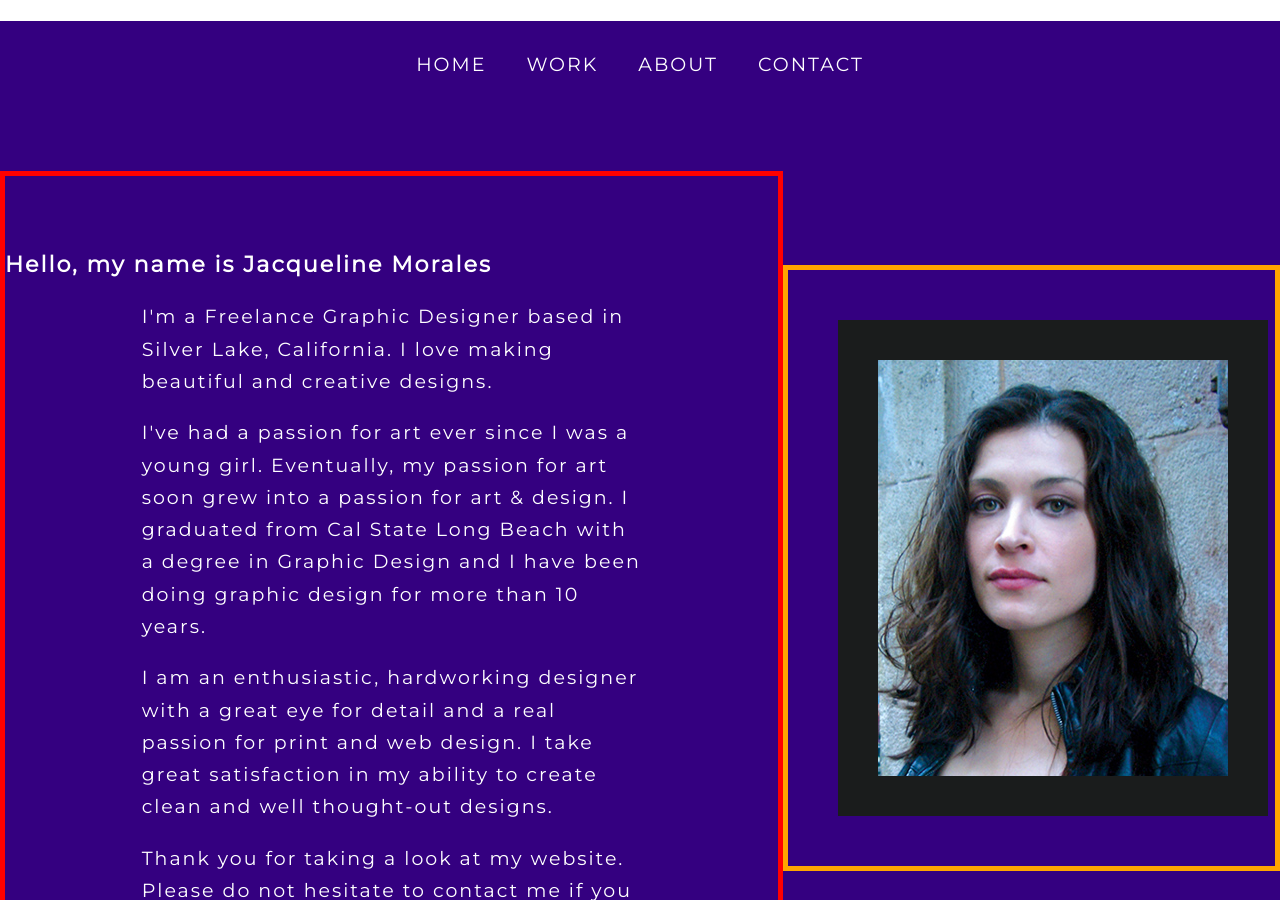
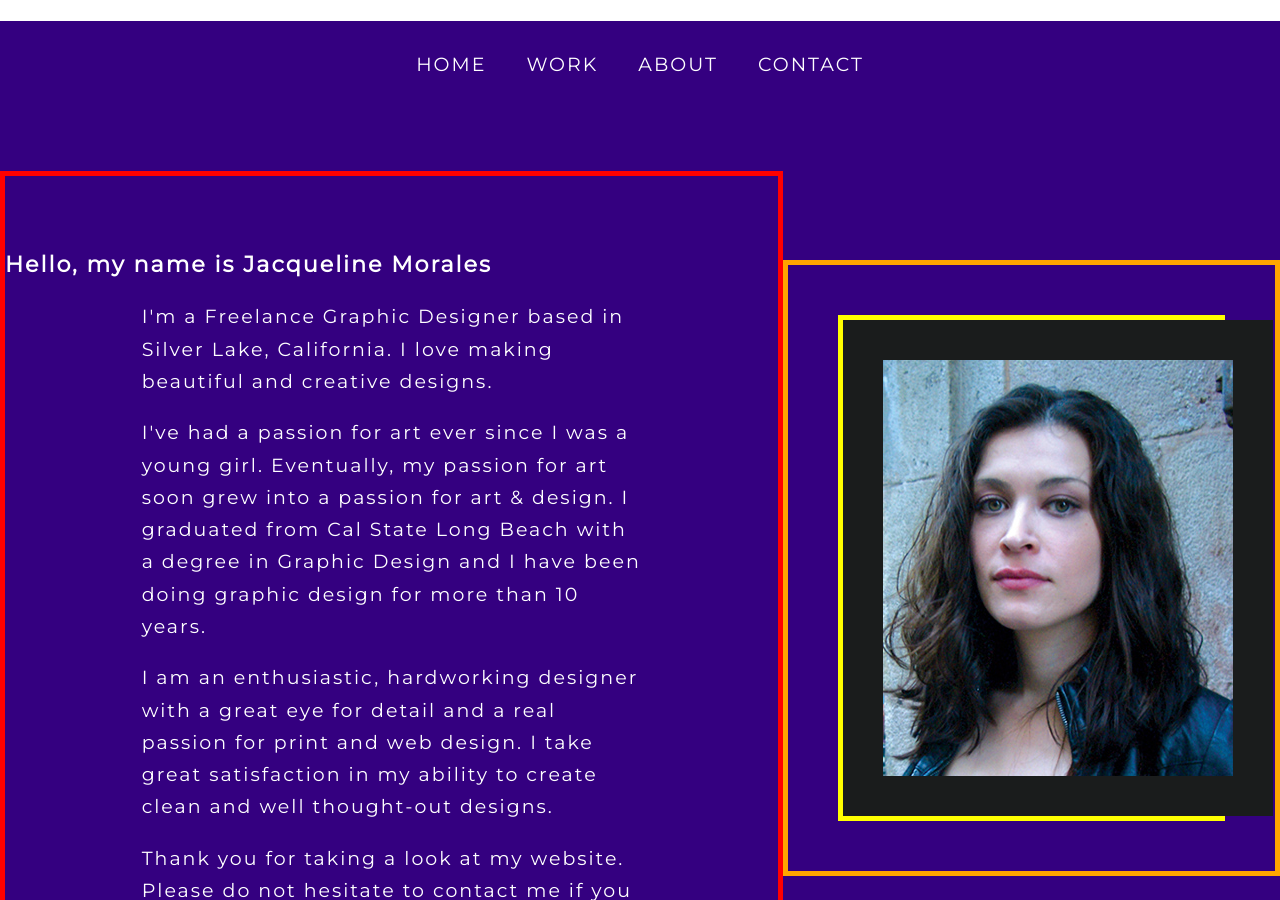
Before and after one commit to zeny11-11/jmorales, a Jekyll site: the page built from index.html, in a window 1280 px wide and 900 px high, scrolled down 4254 px. Built offline with Jekyll 4.4.1, drawn with Linux system fonts in a browser that asks for light colours; nearby versions of some CDN libraries; some web fonts are replaced; Markdown is read by kramdown in place of the engine named in the settings.

Commit message:
Update index.html

```diff
--- a/index.html
+++ b/index.html
@@ -387,7 +387,7 @@ would like to work with me.
 </div>
 
 <div class="about_div2">
-	<div><img src="http://www.jacqueline-morales.com/images/jm.jpg" class="me" /></div>
+	<div class="image_wrapper"><img src="http://www.jacqueline-morales.com/images/jm.jpg" class="me" /></div>
 </div>
 
 </section>
```
